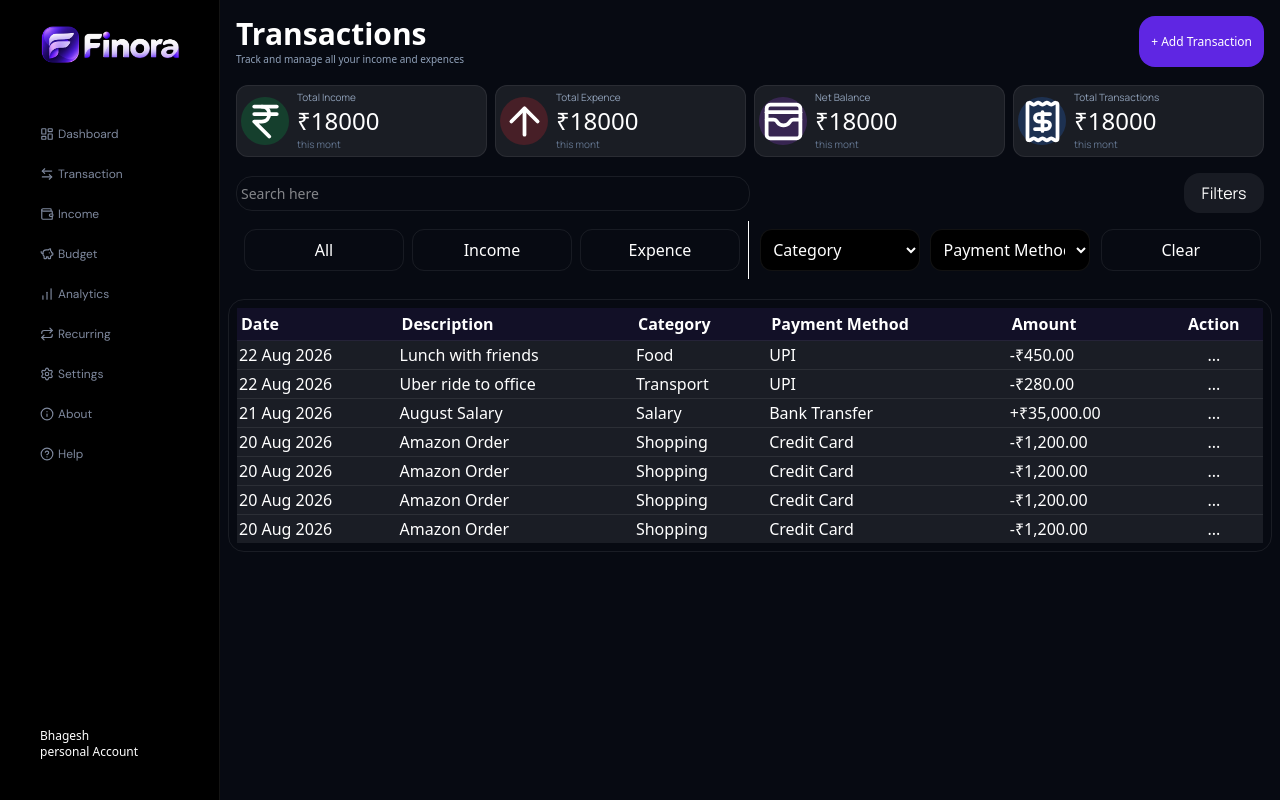
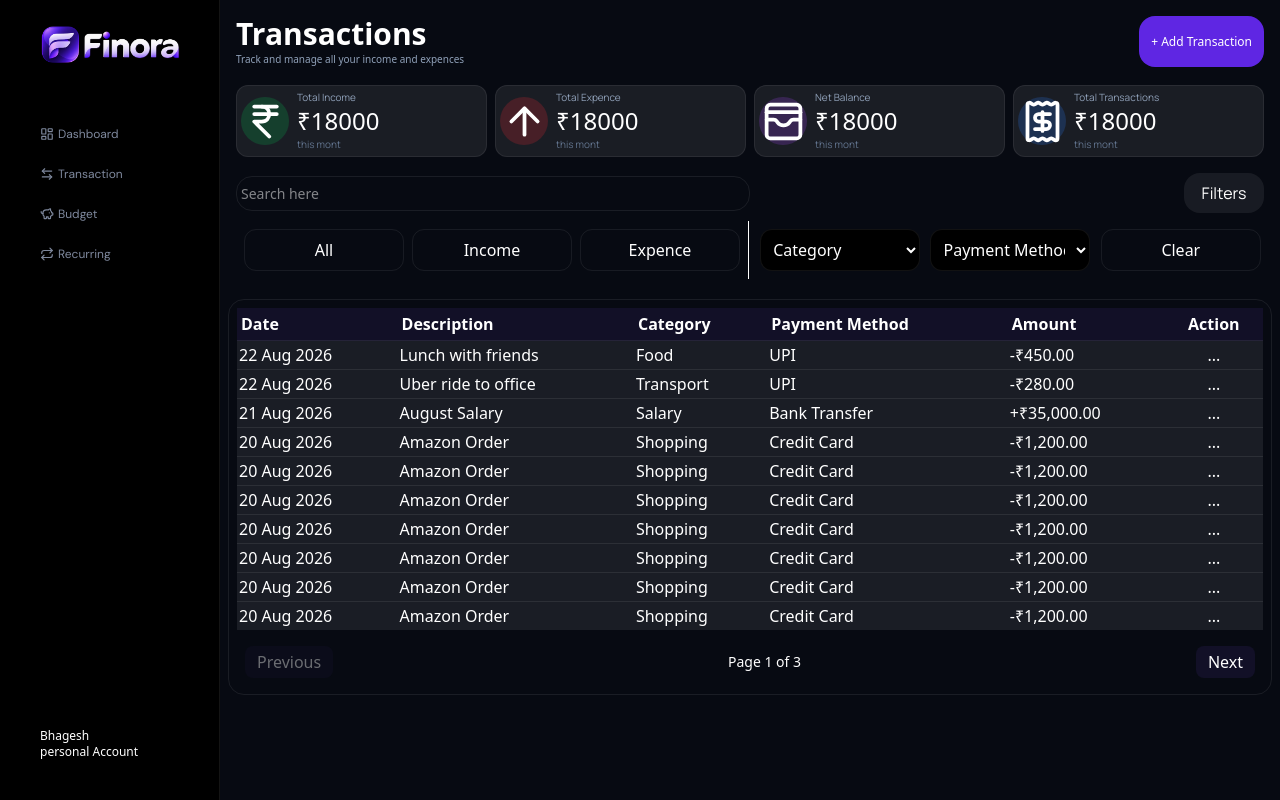
Before and after one commit to Dev-Bhagesh/expence_tracker, a Next.js app: page /transaction in a window 1280 px wide. Built offline with nearby package versions, Linux system fonts and the light colour scheme.

Commit message:
added /Budget

```diff
--- /dev/null
+++ b/src/app/Budget/layout.tsx
@@ -0,0 +1,16 @@
+import Sidebar from "../components/Sidebar";
+
+export default function DashboardLayout({
+    children,
+}: {
+    children: React.ReactNode;
+}) {
+    return (
+        <div className="flex min-h-screen w-full">
+            <Sidebar/>
+            <main className="flex-1 w-full md:ml-[220px] transition-all duration-300 ease-in-out">
+            {children}
+            </main>
+        </div>
+    )
+}
--- /dev/null
+++ b/src/app/Budget/page.tsx
@@ -0,0 +1,19 @@
+import React from "react";
+import BudgetHead from "../components/BudgetHead";
+import BudgetProgressBar from "../components/BudgetProgressBar";
+
+const Budget=()=>{
+    return(
+        <>
+        <div className="Budget p-5">
+            <div className="">
+                <BudgetHead/>
+            </div>
+            <div className="progressBar mt-5">
+                <BudgetProgressBar/>
+            </div>
+        </div>
+        </>
+    )
+}
+export default Budget
--- /dev/null
+++ b/src/app/Recurring/layout.tsx
@@ -0,0 +1,16 @@
+import Sidebar from "../components/Sidebar";
+
+export default function DashboardLayout({
+    children,
+}: {
+    children: React.ReactNode;
+}) {
+    return (
+        <div className="flex min-h-screen w-full">
+            <Sidebar/>
+            <main className="flex-1 w-full md:ml-[220px] transition-all duration-300 ease-in-out">
+            {children}
+            </main>
+        </div>
+    )
+}
--- /dev/null
+++ b/src/app/Recurring/page.tsx
@@ -0,0 +1,10 @@
+import React from "react";
+
+const Recurring=()=>{
+    return(
+        <>
+            <h1>This is Recurring page </h1>
+        </>
+    )
+}
+export default Recurring
--- /dev/null
+++ b/src/app/components/BudgetHead.tsx
@@ -0,0 +1,22 @@
+import React from "react";
+
+const BudgetHead = () => {
+    return (
+        <>
+            <div className="budgethead flex items-center justify-between">
+                <div className="block1">
+                    <h1 className="font-hero font-bold text-4xl">Budget</h1>
+                    <span>Track and Manage your monthly spending limit</span>
+                </div>
+                <div className="block2">
+                    <button className="gap-1 flex items-center p-2 rounded-xl text-sm font-mono bg-gradient-to-r from-[#956DFC] to-[#6427F7] cursor-pointer hover:translate-y-[-2px] hover:shadow-[0_4px_20px_rgba(149,109,252,0.25),0_8px_35px_rgba(100,39,247,0.25)] transition-all duration-300 w-[150px]">
+                        <div className="text-2xl">
+                            +
+                        </div>
+                        Create Budget</button>
+                </div>
+            </div>
+        </>
+    )
+}
+export default BudgetHead
--- /dev/null
+++ b/src/app/components/BudgetProgressBar.tsx
@@ -0,0 +1,53 @@
+import React from "react";
+
+const BudgetProgressBar = () => {
+    const total = 35000;
+    const spent = 25200;
+    const remaning = total - spent;
+    const percentage = (spent / total) * 100;
+    return (
+        <>
+            <div className="ProgressBar md:flex md:justify-between ">
+                <div className="block1 flex flex-col flex-1 p-1 ">
+                    <div className="labels">
+                        <span className="font-light text-slate-400 text-[12px]">Monthly Budget</span>
+                        <div className="herolabel flex justify-between">
+                            <div className="amount">
+                                <h1 className="text-3xl font-hero font-bold ">35,000</h1>
+                            </div>
+
+                            <div className="text-xl items-center p-1 difference flex justify-between">
+                                <div className="spent border w-[100px] text-center border-l-0 border-b-0 border-t-0 ">25,200</div>
+                                <div className="remaning border w-[100px] text-center border-0">9,800</div>
+                            </div>
+                        </div>
+                        <span className="font-light text-slate-400 text-[12px] ">Total budget</span>
+                    </div>
+                    <div className=" mt-3 barLine w-full h-3 bg-slate-800 rounded-2xl overflow-hidden">
+
+                        <div className="innerbar h-full bg-gradient-to-r from-[#956DFC] via-[#7C3FF8] to-[#6427F7] rounded-2xl " style={{ width: `${percentage}%` }}>
+                        </div>
+                    </div>
+
+                    <div className="labels flex justify-between">
+                        {<span>{percentage}% spent</span>}
+                        {<span>{remaning} remaining</span>}
+                    </div>
+                </div>
+
+                {/* Block 2 */}
+                <div className="block2 md:flex items-center justify-center hidden">
+                    <div className="relative md:w-32 md:h-32 h-25 w-25 rounded-full" style={{background:`conic-gradient(#7C3FF8 ${percentage}% , #1e293b ${percentage}% 100%)`}}>
+                            <div className="absolute inset-3 rounded-full bg-slate-950 flex flex-col items-center justify-center">
+                                <span>{Math.round(percentage)}%</span>
+                                <span>Used</span>
+                            </div>
+                    </div>
+
+                </div>
+
+            </div>
+        </>
+    )
+}
+export default BudgetProgressBar
--- a/src/app/components/Sidebar.tsx
+++ b/src/app/components/Sidebar.tsx
@@ -25,41 +25,41 @@ const Sidebar = () => {
             path:"/Transaction",
             icon: ArrowLeftRight,
         },
-        {
-            label: "Income",
-            path:"/income",
-            icon: Wallet,
-        },
+        // {
+        //     label: "Income",
+        //     path:"/income",
+        //     icon: Wallet,
+        // },
         {
             label: "Budget",
-            path:"/budget",
+            path:"/Budget",
             icon: PiggyBank,
         },
-        {
-            label: "Analytics",
-            path:"/analytics",
-            icon: BarChart,
-        },
+        // {
+        //     label: "Analytics",
+        //     path:"/analytics",
+        //     icon: BarChart,
+        // },
         {
             label: "Recurring",
-            path:'/recurring',
+            path:'/Recurring',
             icon: Repeat,
         },
-        {
-            label: "Settings",
-            path:'/settings',
-            icon: Settings,
-        },
-        {
-            label: "About",
-            path:'/about',
-            icon: Info
-        },
-        {
-            label: "Help",
-            path:'/help',
-            icon: CircleHelp,
-        }
+        // {
+        //     label: "Settings",
+        //     path:'/settings',
+        //     icon: Settings,
+        // },
+        // {
+        //     label: "About",
+        //     path:'/about',
+        //     icon: Info
+        // },
+        // {
+        //     label: "Help",
+        //     path:'/help',
+        //     icon: CircleHelp,
+        // }
     ]
 
     return (
--- a/src/app/components/TransactionTable.tsx
+++ b/src/app/components/TransactionTable.tsx
@@ -1,9 +1,23 @@
 "use client"
 import React from "react"
+import { useState } from "react"
 import { transactions } from "@/data/transaction"
 import TransactionRow from "./TransactionRow"
 
 const TransactionTable = () =>{
+    const ITEMS_PER_PAGE = 10;
+    const [currentPage,setCurrentPage] = useState(1);
+
+    const totalPages = Math.ceil(
+        transactions.length / ITEMS_PER_PAGE
+    )
+
+    const startIndex = (currentPage - 1) * ITEMS_PER_PAGE;
+
+    const currentTransactions = transactions.slice(
+        startIndex,
+        startIndex + ITEMS_PER_PAGE
+    )
     return(
         <>
             <div className="w-[100%] mt-3 overflow-x-auto rounded-2xl grid gap-2 border border-white/[0.08] p-2">
@@ -20,13 +34,26 @@ const TransactionTable = () =>{
                     </thead>
 
                     <tbody className="cursor-pointer bg-white/[0.08] rounded-2xl">
-                        {transactions.map((transaction)=>(
+                        {currentTransactions.map((transaction)=>(
                             <TransactionRow
                             key={transaction.id}
                             transaction={transaction}/>
                         ))}
                     </tbody>
                 </table>
+
+                <div className="flex items-center justify-between px-2 py-2">
+                    <button onClick={()=>setCurrentPage((prev)=>prev-1)} disabled={currentPage === 1} className="cursor-pointer px-3 py-1 rounded-lg bg-[#121027] disabled:opacity-40">
+                        Previous
+                    </button>
+                    <span className="text-sm">
+                        Page {currentPage} of {totalPages}
+                    </span>
+
+                    <button onClick={()=>setCurrentPage((prev)=>prev+1)} disabled={currentPage === totalPages} className="cursor-pointer px-3 py-1 rounded-lg bg-[#121027] disabled:opacity-40">
+                        Next
+                    </button>
+                </div>
             </div>
         </>
     )
--- a/src/data/transaction.ts
+++ b/src/data/transaction.ts
@@ -76,4 +76,156 @@ export const transactions = [
       amount: -1200,
       type: "expense",
     },
+    {
+      id: 8,
+      date: "20 Aug 2026",
+      description: "Amazon Order",
+      category: "Shopping",
+      categoryIcon: "ShoppingBag",
+      categoryColor: "pink",
+      paymentMethod: "Credit Card",
+      amount: -1200,
+      type: "expense",
+    },
+    {
+      id: 9,
+      date: "20 Aug 2026",
+      description: "Amazon Order",
+      category: "Shopping",
+      categoryIcon: "ShoppingBag",
+      categoryColor: "pink",
+      paymentMethod: "Credit Card",
+      amount: -1200,
+      type: "expense",
+    },
+    {
+      id: 10,
+      date: "20 Aug 2026",
+      description: "Amazon Order",
+      category: "Shopping",
+      categoryIcon: "ShoppingBag",
+      categoryColor: "pink",
+      paymentMethod: "Credit Card",
+      amount: -1200,
+      type: "expense",
+    },
+    {
+      id: 11,
+      date: "20 Aug 2026",
+      description: "Amazon Order",
+      category: "Shopping",
+      categoryIcon: "ShoppingBag",
+      categoryColor: "pink",
+      paymentMethod: "Credit Card",
+      amount: -1200,
+      type: "expense",
+    },
+    {
+      id: 12,
+      date: "20 Aug 2026",
+      description: "Amazon Order",
+      category: "Shopping",
+      categoryIcon: "ShoppingBag",
+      categoryColor: "pink",
+      paymentMethod: "Credit Card",
+      amount: -1200,
+      type: "expense",
+    },{
+      id: 13,
+      date: "20 Aug 2026",
+      description: "Amazon Order",
+      category: "Shopping",
+      categoryIcon: "ShoppingBag",
+      categoryColor: "pink",
+      paymentMethod: "Credit Card",
+      amount: -1200,
+      type: "expense",
+    },{
+      id: 14,
+      date: "20 Aug 2026",
+      description: "Amazon Order",
+      category: "Shopping",
+      categoryIcon: "ShoppingBag",
+      categoryColor: "pink",
+      paymentMethod: "Credit Card",
+      amount: -1200,
+      type: "expense",
+    },
+    {
+      id: 15,
+      date: "20 Aug 2026",
+      description: "Amazon Order",
+      category: "Shopping",
+      categoryIcon: "ShoppingBag",
+      categoryColor: "pink",
+      paymentMethod: "Credit Card",
+      amount: -1200,
+      type: "expense",
+    },
+    {
+      id: 16,
+      date: "20 Aug 2026",
+      description: "Amazon Order",
+      category: "Shopping",
+      categoryIcon: "ShoppingBag",
+      categoryColor: "pink",
+      paymentMethod: "Credit Card",
+      amount: -1200,
+      type: "expense",
+    },
+    {
+      id: 17,
+      date: "20 Aug 2026",
+      description: "Amazon Order",
+      category: "Shopping",
+      categoryIcon: "ShoppingBag",
+      categoryColor: "pink",
+      paymentMethod: "Credit Card",
+      amount: -1200,
+      type: "expense",
+    },
+    {
+      id: 18,
+      date: "20 Aug 2026",
+      description: "Amazon Order",
+      category: "Shopping",
+      categoryIcon: "ShoppingBag",
+      categoryColor: "pink",
+      paymentMethod: "Credit Card",
+      amount: -1200,
+      type: "expense",
+    },
+    {
+      id: 19,
+      date: "20 Aug 2026",
+      description: "Amazon Order",
+      category: "Shopping",
+      categoryIcon: "ShoppingBag",
+      categoryColor: "pink",
+      paymentMethod: "Credit Card",
+      amount: -1200,
+      type: "expense",
+    },
+    {
+      id: 20,
+      date: "20 Aug 2026",
+      description: "Amazon Order",
+      category: "Shopping",
+      categoryIcon: "ShoppingBag",
+      categoryColor: "pink",
+      paymentMethod: "Credit Card",
+      amount: -1300,
+      type: "expense",
+    },
+    {
+      id: 21,
+      date: "20 Aug 2026",
+      description: "Amazon Order",
+      category: "Shopping",
+      categoryIcon: "ShoppingBag",
+      categoryColor: "pink",
+      paymentMethod: "Credit Card",
+      amount: -120,
+      type: "expense",
+    },
   ];
```
